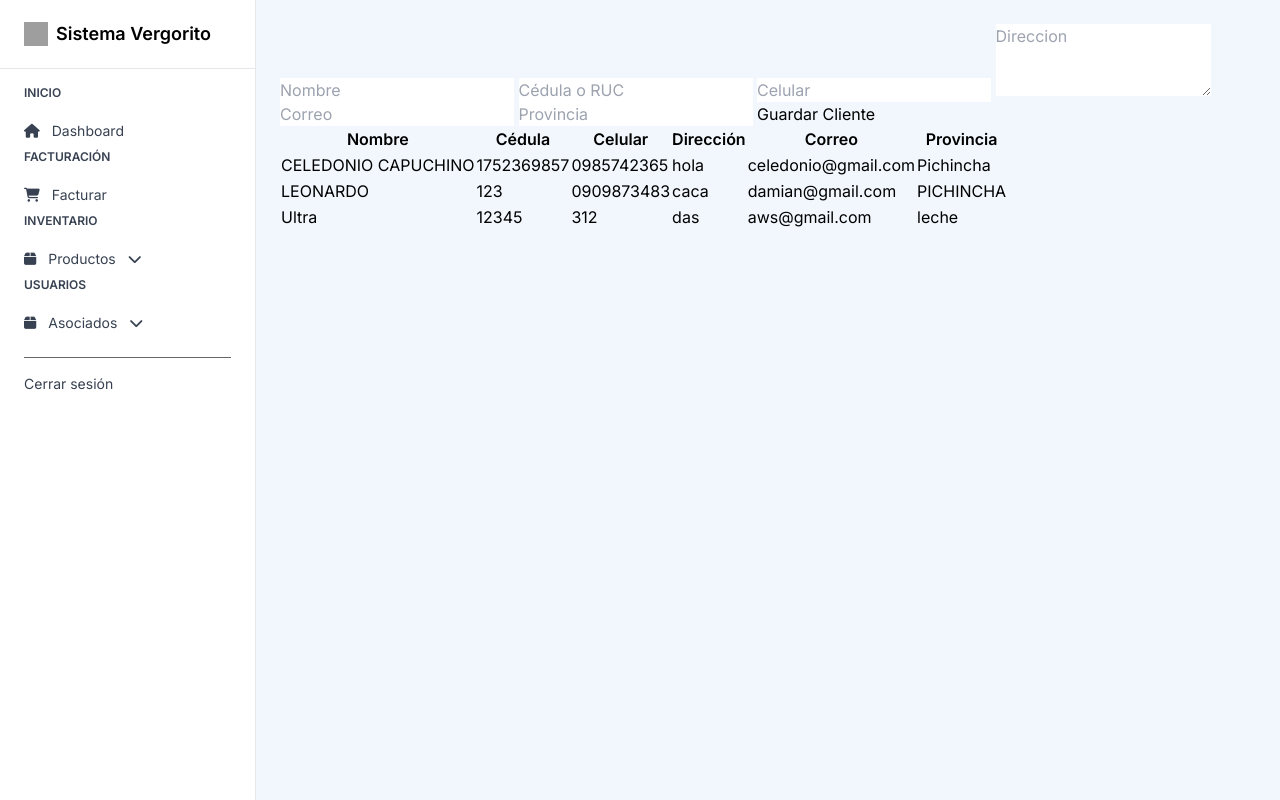
After one commit to JordiFarinango/papeleria_cyber_web_jjl, a Django app: page /nuevo_cliente/ in a window 1280 px wide. The commit adds this page. Run offline with Django 5.2, Linux system fonts and the light colour scheme; data comes from the database, SQL or seed files in the repository; both versions use the stored data as it was after the commit; some libraries are stand-ins or nearby versions; grey boxes are pictures that could not be loaded.

Commit message:
Sistema actualizado 11/07/2025

```diff
--- a/papeleria/usuarios/admin.py
+++ b/papeleria/usuarios/admin.py
@@ -1,7 +1,8 @@
 from django.contrib import admin
-from .models import Categoria, Producto, Marca, Proveedor
+from .models import Categoria, Producto, Marca, Proveedor, Cliente
 
 admin.site.register(Proveedor)
 admin.site.register(Marca)
 admin.site.register(Categoria)
 admin.site.register(Producto)
+admin.site.register(Cliente)
--- a/papeleria/usuarios/models.py
+++ b/papeleria/usuarios/models.py
@@ -31,3 +31,14 @@ class Producto(models.Model):
 
     def __str__(self):
         return f"{self.nombre} - {self.marca}"
+
+class Cliente(models.Model):
+    nombre = models.CharField(max_length=200)
+    ruc_cedula = models.CharField(max_length=100, unique=True)
+    celular = models.CharField(max_length=100)
+    direccion = models.TextField(blank=True)
+    correo = models.EmailField(blank=True)
+    provincia = models.CharField(max_length=200)
+
+    def __str__(self):
+        return f"{self.nombre} - {self.ruc_cedula}"
--- a/papeleria/usuarios/templates/barra_navegacion/barra.html
+++ b/papeleria/usuarios/templates/barra_navegacion/barra.html
@@ -67,6 +67,8 @@
       <div id="submenu-usuarios" class="ml-6 mt-1 space-y-1 hidden">
       <a href="{% url 'nuevo_proveedor_admin' %}" class="block py-1 text-sm hover:underline">Proveedores</a>
       <a href="{% url 'usuarios_admin' %}" class="block py-1 text-sm hover:underline">Usuarios</a>
+      <a href="{% url 'nuevo_cliente_admin' %}" class="block py-1 text-sm hover:underline">Clientes</a>
+
 
       </div>
 
--- /dev/null
+++ b/papeleria/usuarios/templates/paginas_administrador/agregar/nuevo_cliente.html
@@ -0,0 +1,53 @@
+{% extends 'barra_navegacion/barra.html' %}
+
+{% block title %} Clientes {% endblock %}
+
+{%  block content %}
+<form method="POST">
+    {% csrf_token %}
+    <input type="text" name="nombre" placeholder="Nombre" required>
+    <input type="text" name="cedula" placeholder="Cédula o RUC">
+    <input type="text" name="celular" placeholder="Celular">
+    <textarea name="direccion" rows="3" placeholder="Direccion"></textarea>
+    <input type="email" name="correo" placeholder="Correo">
+    <input type="text" name="provincia" placeholder="Provincia">
+    <button type="submit">Guardar Cliente</button>
+
+    <table>
+        <thead>
+            <tr>
+                <th>Nombre</th>
+                <th>Cédula</th>
+                <th>Celular</th>
+                <th>Dirección</th>
+                <th>Correo</th>
+                <th>Provincia</th>
+            </tr>
+        </thead>
+
+        <tbody>
+            {% for cliente in clientes_diccionario %}
+            <tr>
+                <td>{{ cliente.nombre }}</td>
+                <td>{{ cliente.ruc_cedula }}</td>
+                <td>{{ cliente.celular }}</td>
+                <td>{{ cliente.direccion }}</td>
+                <td>{{ cliente.correo }}</td>
+                <td>{{ cliente.provincia }}</td>
+            </tr>
+            {% empty %}
+            <tr>
+                <td colspan="6">No hay clientes registrados</td>
+            </tr>
+            {% endfor %}
+        </tbody>
+    </table>
+            {% if messages %}
+                <ul>
+            {% for message in messages %}
+                <li>{{ message }}</li>
+            {% endfor %}
+        </ul>
+            {% endif %}
+</form>
+{% endblock %}
--- a/papeleria/usuarios/urls.py
+++ b/papeleria/usuarios/urls.py
@@ -1,5 +1,5 @@
 from django.urls import path
-from .views import inicio_admin, inicio, nuevo_producto_admin, ver_productos_admin, facturar_admin, usuarios_admin, ingresar_inventario_admin, marcas_admin, categorias_admin, nuevo_proveedor_admin
+from .views import inicio_admin, inicio, nuevo_producto_admin, ver_productos_admin, facturar_admin, usuarios_admin, ingresar_inventario_admin, marcas_admin, categorias_admin, nuevo_proveedor_admin, nuevo_cliente_admin
 
 urlpatterns = [
     path('', inicio, name="inicio"),
@@ -10,6 +10,7 @@ urlpatterns = [
     path('marcas/', marcas_admin, name='marcas_admin'),
     path('categorias/', categorias_admin, name='categorias_admin'),
     path('nuevo_proveedor/', nuevo_proveedor_admin, name='nuevo_proveedor_admin'),
+    path('nuevo_cliente/', nuevo_cliente_admin, name='nuevo_cliente_admin'),
 
     path('facturar/', facturar_admin, name='facturar_admin'),
     path('usuarios/', usuarios_admin, name='usuarios_admin' ),
--- a/papeleria/usuarios/views.py
+++ b/papeleria/usuarios/views.py
@@ -1,6 +1,7 @@
 from django.shortcuts import render, redirect, get_object_or_404
 from django.contrib.auth.forms import UserCreationForm
-from .models import Marca, Categoria, Proveedor, Producto
+from django.contrib import messages
+from .models import Marca, Categoria, Proveedor, Producto, Cliente
 
 #pagina antes del login
 def inicio(request):
@@ -77,10 +78,36 @@ def nuevo_proveedor_admin(request):
             return redirect('nuevo_proveedor_admin')
     return render (request, 'paginas_administrador/agregar/nuevo_proveedor.html')
 
+def nuevo_cliente_admin(request):
+    clientes = Cliente.objects.all()
+
+    if request.method == 'POST':
+        nombre = request.POST.get('nombre')
+        cedula = request.POST.get('cedula')
+        celular = request.POST.get('celular')
+        direccion = request.POST.get('direccion')
+        correo = request.POST.get('correo')
+        provincia = request.POST.get('provincia')
+
+        if Cliente.objects.filter(ruc_cedula=cedula).exists():
+            messages.error(request, "Esta cédula ya existe.")
+            return redirect('nuevo_cliente_admin')
+
+        if nombre:
+            nuevo_cliente = Cliente(nombre=nombre, ruc_cedula=cedula, direccion=direccion, correo=correo, celular=celular, provincia=provincia)
+            nuevo_cliente.save()
+            return redirect('nuevo_cliente_admin')
+
+    return render(request, 'paginas_administrador/agregar/nuevo_cliente.html',{
+        'clientes_diccionario': clientes
+    })
+
 
 
 def facturar_admin(request):
     return render(request, 'paginas_administrador/facturar.html')
 
+
+
 def usuarios_admin(request):
     return render(request, 'paginas_administrador/agregar/usuarios.html')
```
Also changed, not shown: papeleria/db.sqlite3, papeleria/usuarios/migrations/0002_cliente.py (added).
